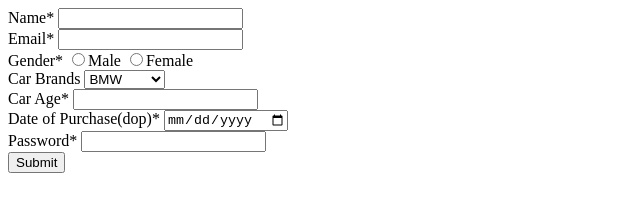
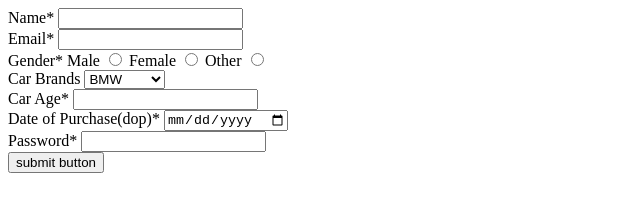
Before and after one commit to acciojob/signup-form-car-abhipandey1402, a website: page main.html in a window 1280 px wide. Shown: the whole page, without its empty margins (0-640 px from the left). Drawn offline with Linux system fonts and the light colour scheme.

Commit message:
created a submission

```diff
--- a/main.html
+++ b/main.html
@@ -14,10 +14,14 @@
         <div><label for="email">Email*</label>
         <input type="email" id="email" required></div>
         <div>
-            <label for="gender">Gender*</label>
-            <input type="radio" id="gender" name="gender" required>Male
-            <input type="radio" id="gender" name="gender" required>Female
-        </div>
+			<label>Gender*</label>
+			<lable for="male">Male</lable>
+			<input type="radio" id="male" name="gender" required>
+			<lable for="female">Female</lable>
+			<input type="radio" id="female" name="gender" required>
+			<lable for="other">Other</lable>
+			<input type="radio" id="other" name="gender" required>
+		</div>
         <div>
             <label for="cars">Car Brands</label>
             <select id="cars">
@@ -39,8 +43,8 @@
             <input type="password" required id="password">
         </div>
         <div>
-            <button type="submit" value="Submit">Submit
-        </div>
+		<button type="submit">submit button</button>
+	</div>
     </form>
     <script type="text/javascript" src="./script.js">
 </script>
```
